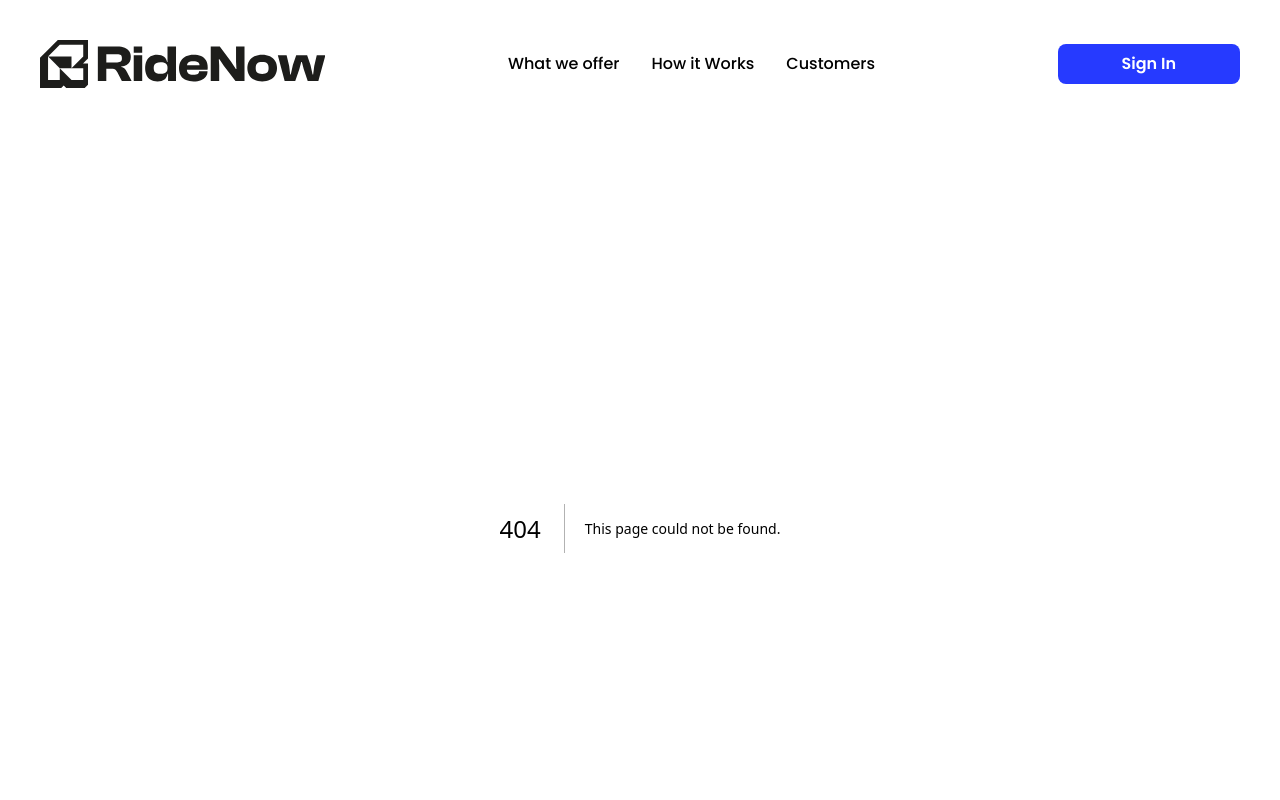
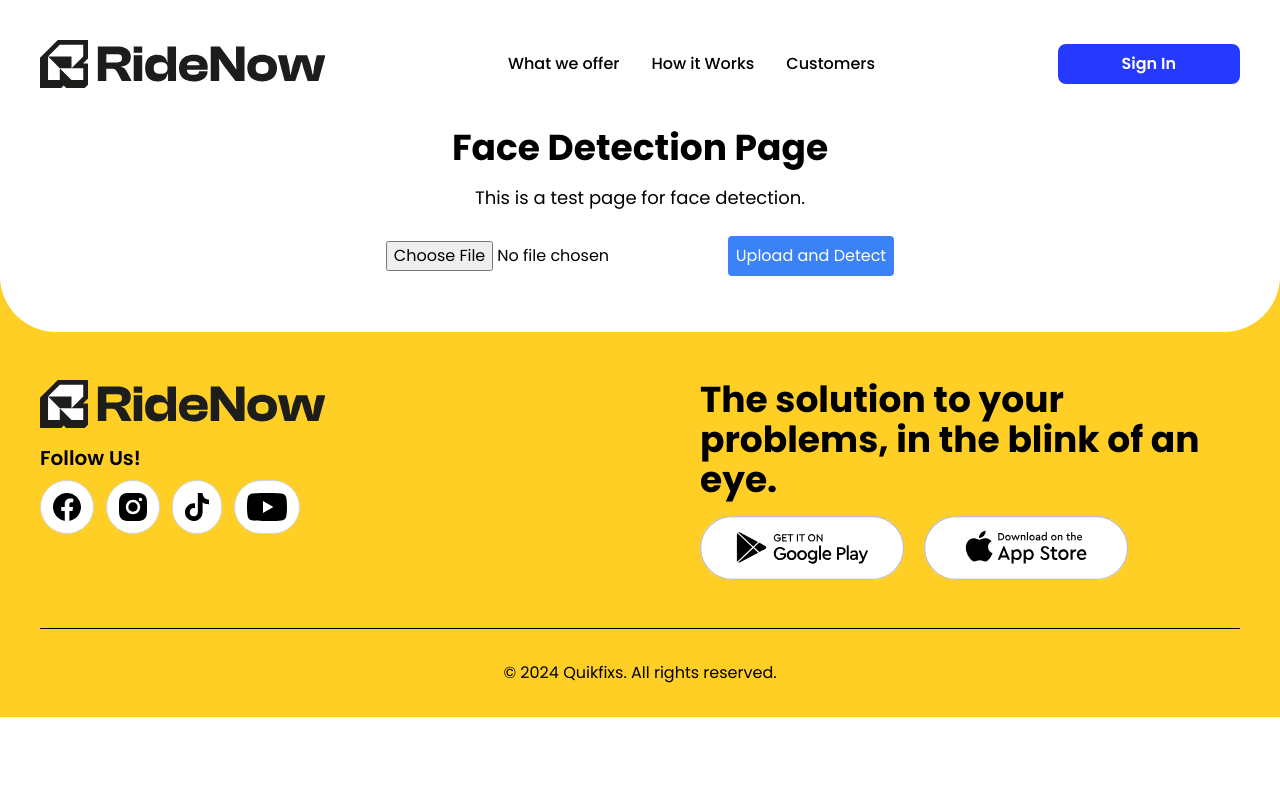
Before and after one commit to quikfixsusa/ridenowweb, a Next.js app: page /face in a window 1280 px wide. Before the commit this address had no page. Shown: the top 800 px of the page. Built offline with nearby package versions, Linux system fonts and the light colour scheme.

Commit message:
Rama robersy

```diff
--- a/package.json
+++ b/package.json
@@ -11,7 +11,9 @@
   },
   "dependencies": {
     "axios": "^1.7.7",
+    "canvas": "^2.11.2",
     "cookie": "^1.0.1",
+    "face-api.js": "^0.22.2",
     "firebase": "^10.13.2",
     "jose": "^5.9.4",
     "jsonwebtoken": "^9.0.2",
--- /dev/null
+++ b/src/app/api/face/route.js
@@ -0,0 +1,34 @@
+import * as faceapi from 'face-api.js';
+import { Canvas, Image, ImageData } from 'canvas';
+import fetch from 'node-fetch';
+import { loadImage } from 'canvas';
+import { NextApiRequest, NextApiResponse } from 'next';
+
+faceapi.env.monkeyPatch({ Canvas, Image, ImageData, fetch });
+
+const MODEL_URL = './public/models';
+
+async function loadModels() {
+  await faceapi.nets.tinyFaceDetector.loadFromDisk(MODEL_URL);
+  await faceapi.nets.faceLandmark68Net.loadFromDisk(MODEL_URL);
+  await faceapi.nets.faceRecognitionNet.loadFromDisk(MODEL_URL);
+}
+
+export async function POST(req, res) {
+  if (req.method === 'POST') {
+    try {
+      await loadModels();
+
+      const { imageUrl } = req.body;
+      const img = await loadImage(imageUrl);
+      const detections = await faceapi.detectAllFaces(img, new faceapi.TinyFaceDetectorOptions()).withFaceLandmarks().withFaceDescriptors();
+
+      res.status(200).json({ detections });
+    } catch (error) {
+      console.error('Error detecting faces:', error);
+      res.status(500).json({ error: 'Error detecting faces' });
+    }
+  } else {
+    res.status(405).json({ error: 'Method not allowed' });
+  }
+}
--- /dev/null
+++ b/src/app/face/page.tsx
@@ -0,0 +1,50 @@
+'use client';
+import React, { useState } from 'react';
+
+export default function FacePage() {
+  const [selectedFile, setSelectedFile] = useState<File | null>(null);
+  const [detections, setDetections] = useState(null);
+
+  const handleFileChange = (event: React.ChangeEvent<HTMLInputElement>) => {
+    if (event.target.files && event.target.files[0]) {
+      setSelectedFile(event.target.files[0]);
+    }
+  };
+
+  const handleSubmit = async (event: React.FormEvent<HTMLFormElement>) => {
+    event.preventDefault();
+    if (!selectedFile) return;
+
+    const formData = new FormData();
+    formData.append('image', selectedFile);
+
+    try {
+      const response = await fetch('/api/face', {
+        method: 'POST',
+        body: formData,
+      });
+
+      const result = await response.json();
+      setDetections(result.detections);
+    } catch (error) {
+      console.error('Error detecting faces:', error);
+    }
+  };
+
+  return (
+    <div className="flex w-full flex-col items-center justify-center">
+      <h1 className="text-4xl font-bold">Face Detection Page</h1>
+      <p className="mt-4 text-lg">This is a test page for face detection.</p>
+      <form onSubmit={handleSubmit} className="mt-4">
+        <input type="file" accept="image/*" onChange={handleFileChange} />
+        <button type="submit" className="mt-2 p-2 bg-blue-500 text-white rounded">Upload and Detect</button>
+      </form>
+      {detections && (
+        <div className="mt-4">
+          <h2 className="text-2xl font-bold">Detections:</h2>
+          <pre>{JSON.stringify(detections, null, 2)}</pre>
+        </div>
+      )}
+    </div>
+  );
+}
```
Also changed, not shown: 1 other file (tests, documents, lock files or other folders).
